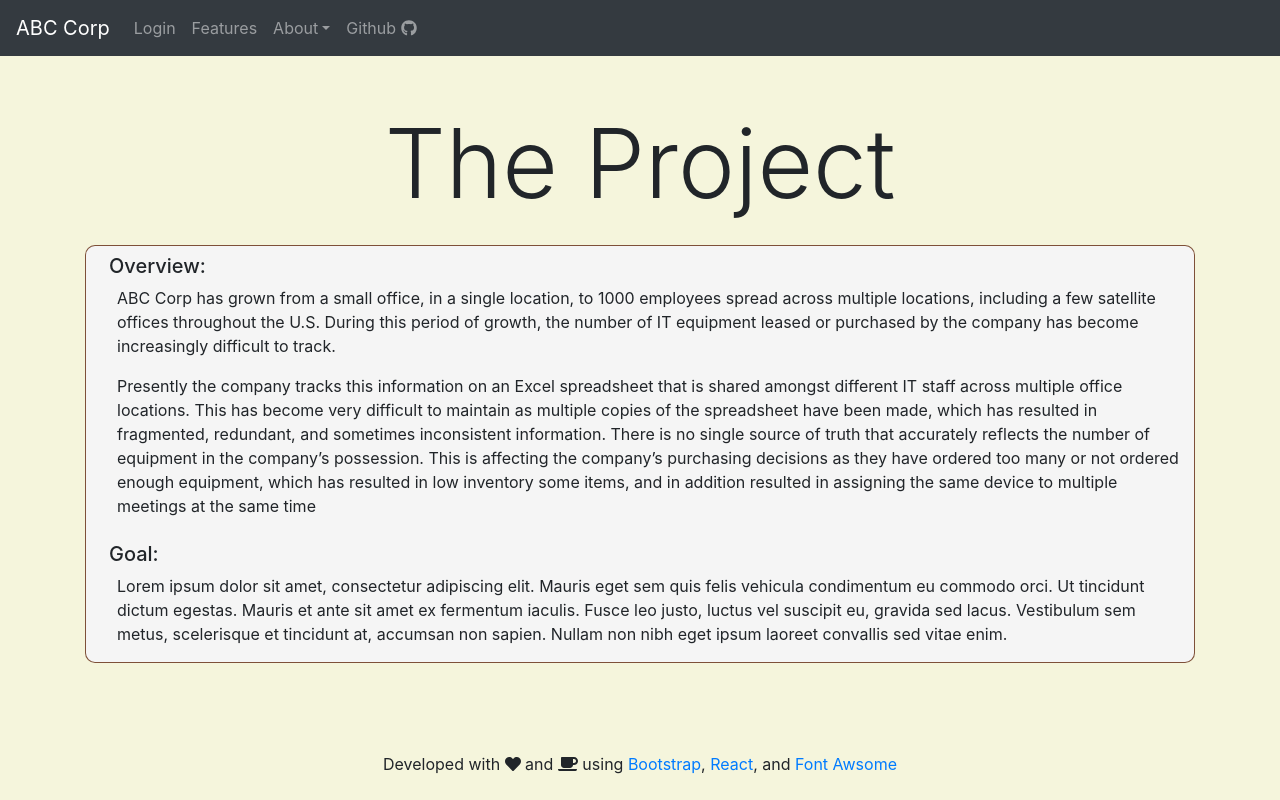
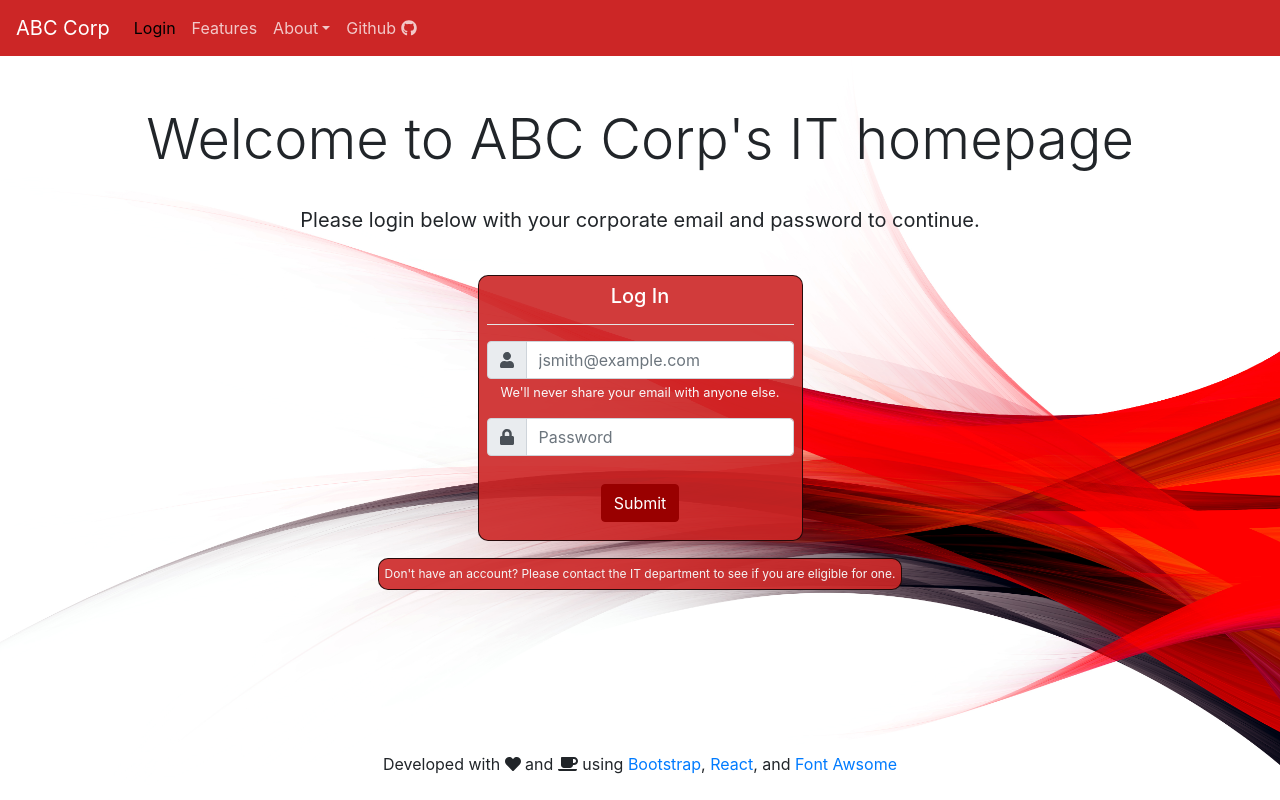
Before and after one commit to shu-csas-changgar/final-project-db-final, a React (Create React App) app in the folder Website/: page / in a window 1280 px wide. Built offline with nearby package versions, Linux system fonts and the light colour scheme.

Commit message:
Red CSS design
This is the red css design. Subject to change

```diff
--- a/Website/src/App.js
+++ b/Website/src/App.js
@@ -15,7 +15,7 @@ class App extends Component {
     super()
     this.state = {
       list: [Login, Database, Servers, Website, Project],
-      index: 4
+      index: 0
     }
 
     this.handler = this.handler.bind(this)
--- a/Website/src/CSS/Homepage/homepage.css
+++ b/Website/src/CSS/Homepage/homepage.css
@@ -1,8 +1,10 @@
 body {
   min-height: 100vh;
   position: relative;
+  /*
   background-color: #f5f5dc;
-  /* background-image: url("./Images/ITBackground.jpg");*/
+  */
+  background-image: url("../../Images/red2.jpg");
   background-size: cover;
   background-repeat: no-repeat;
   background-attachment: fixed;
--- a/Website/src/CSS/Homepage/login.css
+++ b/Website/src/CSS/Homepage/login.css
@@ -5,15 +5,44 @@ hr {
 .login {
   width:325px;
   padding: 8px;
+  background-color: rgb(204, 38, 38, .9);
+
+  color:white;
+  border-radius: 10px;
+
+  border-style: solid;
+  border-radius: 10px;
+  border-width: 1px;
+  border-color:rgba(0, 0, 0, 0.81)
+}
+
+#login_container {
   /*
-  background-color: lightBlue;
-   */
-  color:white;
+  background-color: rgb(223, 137, 137, .9);
+  */
+  padding: 8px;
   border-radius: 10px;
 }
 
 #loginErr {
   color: rgb(177, 2, 2);
+}
+
+#helper {
+  color: whitesmoke;
+  padding: 6px;
+  border-radius: 2px;
+  background-color: rgb(204, 38, 38, .9);
+
+  border-style: solid;
+  border-radius: 10px;
+  border-width: 1px;
+  border-color:rgba(0, 0, 0, 0.81)
+}
+
+#helper-row {
+  margin: 1px;
+
 }
 
 #loginSubmit {
--- a/Website/src/Components/Homepage/login_box.js
+++ b/Website/src/Components/Homepage/login_box.js
@@ -98,8 +98,10 @@ class Login extends Component {
         <div className="flex-row justify-content-center">
           <WelcomeMsg />
         </div>
-        <div className="row justify-content-center" id="logIn">
-          <div className="login bg-secondary" style={{backgroundColor: "#A52A2A"}}>
+        <div className="row justify-content-center" >
+        <div className="flex-container" id="login_container">
+        <div className="row justify-content-center">
+          <div className="login m-3" >
             <form className="needs-validation" onSubmit={this.handleSubmit} noValidate>
               <h5 className="d-flex justify-content-center">Log In</h5>
               <hr />
@@ -134,9 +136,11 @@ class Login extends Component {
               </div>
             </form>
           </div>
+          </div>
+          <div className="row justify-content-center" id="helper-row">
+            <p style={{fontSize:"12px"}} id="helper">Don't have an account? Please contact the IT department to see if you are eligible for one.</p>
+          </div>
         </div>
-        <div className="d-flex mt-1 justify-content-center">
-          <p style={{fontSize:"12px"}}>Don't have an account? Please contact the IT department to see if you are eligible for one.</p>
         </div>
       </div>
     )
--- a/Website/src/Components/Homepage/navbar.js
+++ b/Website/src/Components/Homepage/navbar.js
@@ -74,8 +74,9 @@ render(){
   const showDrop = (this.state.dropdown) ? "show" : ""
   const link = "#"
   // navbar-dark bg-dark
+  // style={{backgroundColor: "#A52A2A"}}
   return(
-      <nav className="navbar navbar-dark bg-dark navbar-expand-sm" style={{backgroundColor: "#A52A2A"}}>
+      <nav className="navbar navbar-dark bg-login-red navbar-expand-sm">
         <a className="navbar-brand" href={link} style={{color: "white"}}>ABC Corp</a>
         <button className="navbar-toggler" type="button" name="menu" onClick={ this.toggleMenu }>
           <span className="navbar-toggler-icon" onClick={this.toggleMenu} name="menu"></span>
--- a/Website/src/scss/custom.scss
+++ b/Website/src/scss/custom.scss
@@ -1,8 +1,22 @@
+/* import the necessary Bootstrap files */
+@import "~bootstrap/scss/functions";
+@import "~bootstrap/scss/variables";
 
 //add new color
 $theme-colors: (
-  "custom-red": #900
+  "custom-red": #900,
+  "custom": #fcfcfcea,
+  "login-red": #cc2626
 );
 
-// Import Bootstrap and its default variables
+
+$gray: #000000;
+
+$navbar-dark-color:                 rgba($white, .75);
+$navbar-dark-hover-color:           rgba($white, .95);
+$navbar-dark-active-color:          $gray;
+
+
+
+
 @import '~bootstrap/scss/bootstrap.scss';
```
Also changed, not shown: Website/src/Images/red2.jpg (added).
